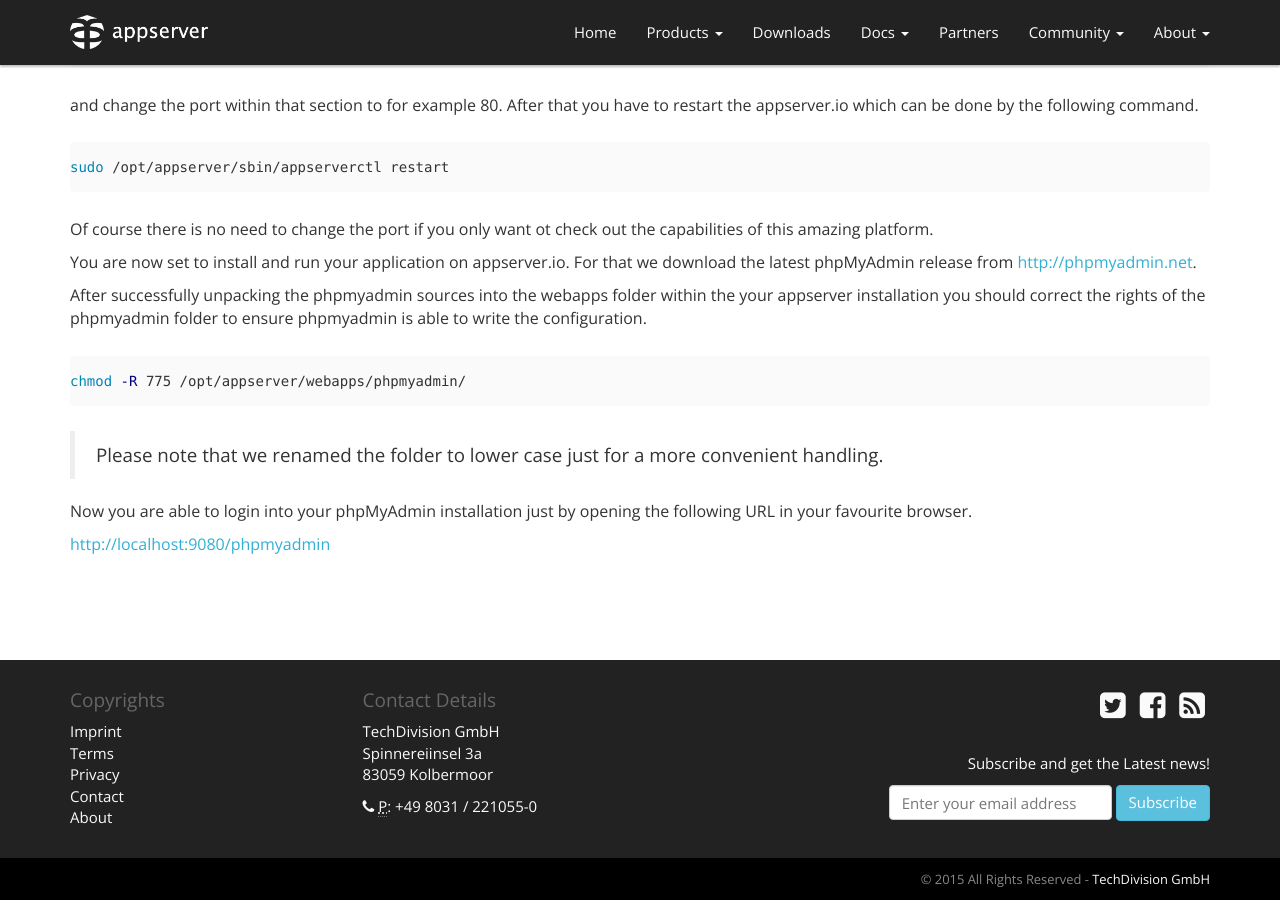
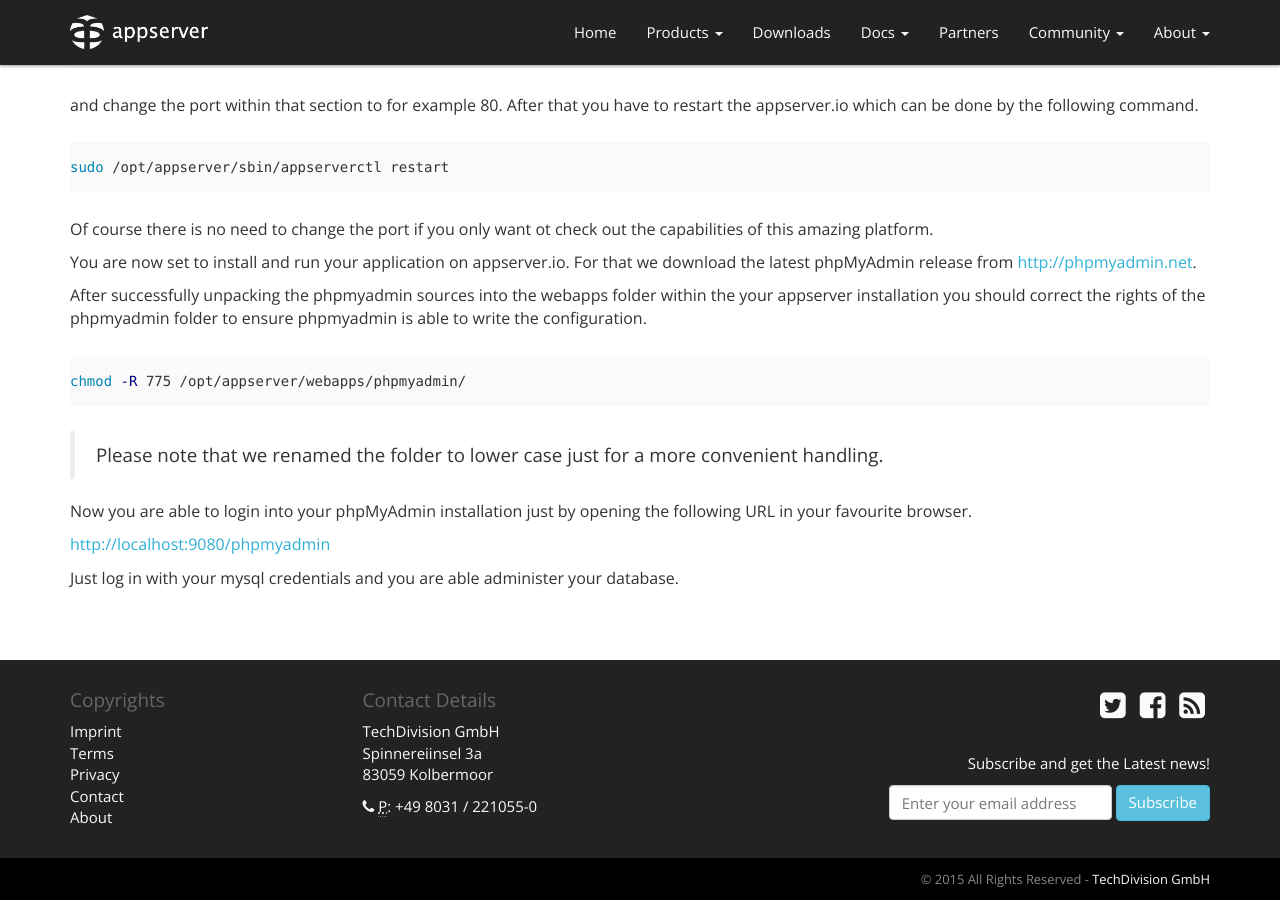
Before and after one commit to appserver-io/appserver, a Jekyll site: the page built from _tuts/running-phpmyadmin-on-appserver-io.md, in a window 1280 px wide and 900 px high, scrolled down 594 px. Built offline with Jekyll 4.4.1, drawn with Linux system fonts in a browser that asks for light colours; nearby versions of some CDN libraries; library files that are not in the unit come from our copies; Markdown is read by kramdown in place of the engine named in the settings.

Commit message:
some changes

```diff
--- a/_tuts/running-phpmyadmin-on-appserver-io.md
+++ b/_tuts/running-phpmyadmin-on-appserver-io.md
@@ -54,3 +54,5 @@
 Now you are able to login into your phpMyAdmin installation just by opening the following URL in your favourite browser.
 
 [http://localhost:9080/phpmyadmin](<http://localhost:9080/phpmyadmin>)
+
+Just log in with your mysql credentials and you are able administer your database.
```
